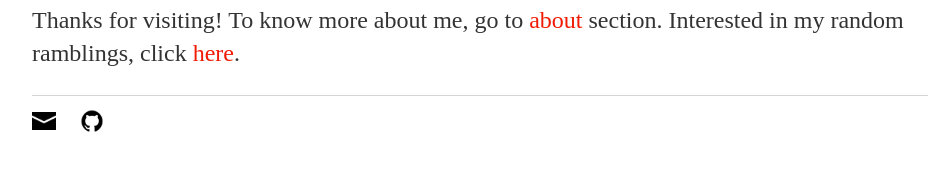
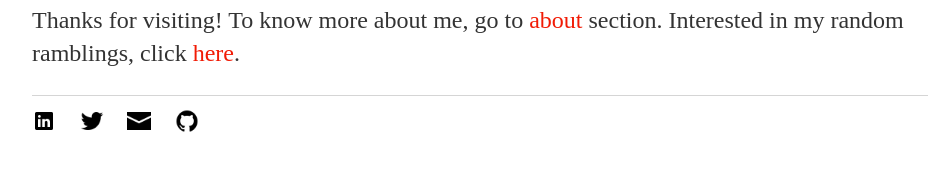
Before and after one commit to ensemblearner/ensemblearner.github.io, a Jekyll site: the page built from index.html, in a window 1280 px wide. Shown: the part 198-369 px from the top of the page, without its empty margins (160-1095 px from the left). Built offline with Jekyll 4.4.1, drawn with Linux system fonts in a browser that asks for light colours.

Commit message:
more social info

```diff
--- a/_layouts/default.html
+++ b/_layouts/default.html
@@ -33,6 +33,16 @@
 
   <footer>
    <ul>
+   <li>
+     <a href="https://www.linkedin.com/in/mohitdeep-singh-3577008/" target="_blank">
+  <img src="https://raw.githubusercontent.com/ensemblearner/ensemblearner.github.io/master/assets/social-linkedin.png"  style="width:24px;height:24px;">
+</a>
+   </li>
+   <li>
+     <a href="https://twitter.com/mohit1007" target="_blank">
+  <img src="https://raw.githubusercontent.com/ensemblearner/ensemblearner.github.io/master/assets/social-twitter.png"  style="width:24px;height:24px;">
+</a>
+   </li>
    <li><a href="mailto:mohit1007@gmail.com" target="_blank"> <img src="https://raw.githubusercontent.com/ensemblearner/ensemblearner.github.io/master/assets/android-mail.png"  style="width:24px;height:24px;"></a></li>
 
    <li>
```
Also changed, not shown: assets/social-linkedin.png (added), assets/social-twitter.png (added).
